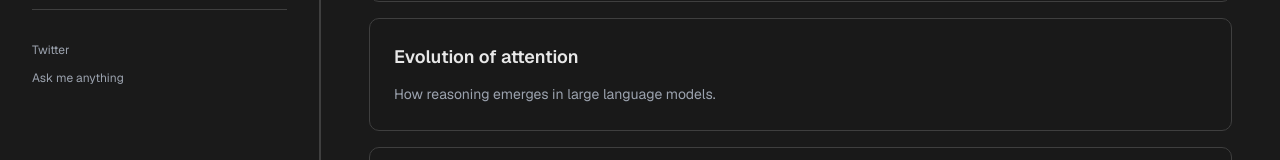
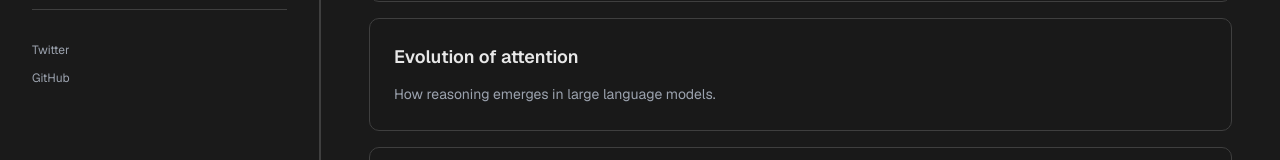
Before and after one commit to vedasamhith146/personal-website, a Next.js app: page / in a window 1280 px wide. Shown: the part 618-778 px from the top of the page. Built offline with nearby package versions, Linux system fonts and the light colour scheme.

Commit message:
Added github link

```diff
--- a/components/sidebar.tsx
+++ b/components/sidebar.tsx
@@ -113,7 +113,7 @@ export default function Sidebar() {
             <SocialItem label="Twitter" href="https://x.com/HiddenNeuron_14" />
           </p>
           <p className="text-xs text-muted-foreground">
-            <SocialItem label="Ask me anything" href="#" />
+            <SocialItem label="GitHub" href="https://github.com/vedasamhith146" />
           </p>
         </div>
       </nav>
```
